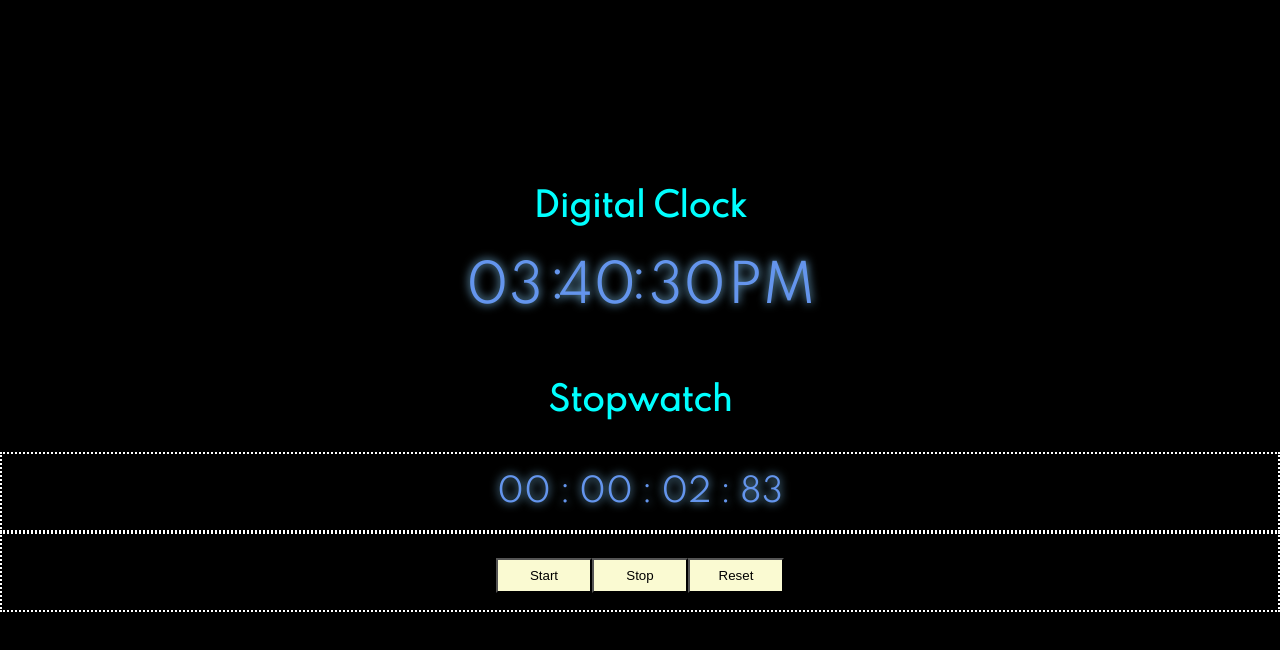
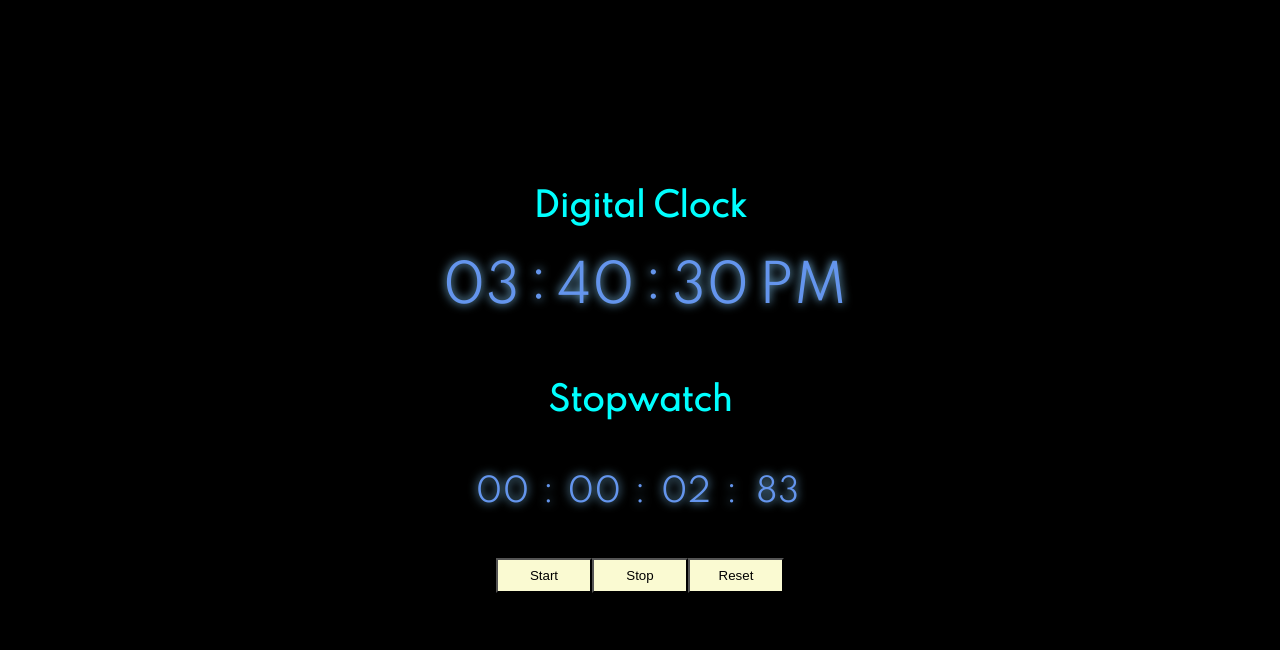
Before and after one commit to okhouja/Digital_Clock, a website: page src/index.html in a window 1280 px wide. Both pictures are taken after a click on the button "Start". Drawn offline with nearby package versions, Linux system fonts and the light colour scheme; files that its build step writes are made by us from their sources.

Commit message:
stop watch

```diff
--- a/src/index.html
+++ b/src/index.html
@@ -11,18 +11,24 @@
       <h1>Digital Clock</h1>
       <div class="clock">
         <p id="hourClockDisplay" class="hr" onload="clock()"></p>
-        <p class="dobule1">:</p>
-
+        <p class="dobule">:</p>
         <p id="minClockDisplay" class="min" onload="clock()"></p>
-        <p class="dobule2">:</p>
-
+        <p class="dobule">:</p>
         <p id="secClockDisplay" class="sec" onload="clock()"></p>
         <p id="merClockDisplay" onload="clock()"></p>
       </div>
 
       <div class="stop-watch-div"></div>
       <h2>Stopwatch</h2>
-      <div id="stopwatch">00 : 00 : 00 : 00</div>
+      <div id="stopwatch">
+        <p id="hr">00</p>
+        <p id="dobule1">:</p>
+        <p id="min">00</p>
+        <p id="dobule2">:</p>
+        <p id="sec">00</p>
+        <p id="dobule3">:</p>
+        <p id="milSec">00</p>
+      </div>
       <ul id="buttons">
         <li><button class="start" onclick="startTimer()">Start</button></li>
         <li><button class="stop" onclick="stopTimer()">Stop</button></li>
--- a/src/scripts/index.js
+++ b/src/scripts/index.js
@@ -38,7 +38,10 @@ clock();
 
 // stop wacth design
 
-const timer = document.getElementById("stopwatch");
+const timerHr = document.getElementById("hr");
+const timerMin = document.getElementById("min");
+const timerSec = document.getElementById("sec");
+const timerMilSec = document.getElementById("milSec");
 
 let hr = 0;
 let min = 0;
@@ -93,7 +96,10 @@ function timerCycle() {
       hr = "0" + hr;
     }
 
-    timer.innerHTML = hr + " : " + min + " : " + sec + " : " + milSec;
+    timerHr.innerHTML = hr;
+    timerMin.innerHTML = min;
+    timerSec.innerHTML = sec;
+    timerMilSec.innerHTML = milSec;
 
     setTimeout("timerCycle()", 10);
   }
--- a/src/scss/abstracts/_variables.scss
+++ b/src/scss/abstracts/_variables.scss
@@ -18,14 +18,7 @@ body {
 .clock {
   display: flex;
   justify-content: center;
-  // align-content: center;
-  // align-items: center;
-  // width: 100%;
-  // height: 5rem;
   font-size: 3.2rem;
-  // border: 2px red dotted;
-  // letter-spacing: 5px;
-
   text-shadow: 0px 0px 10px lightskyblue;
 }
 .hr,
@@ -33,25 +26,13 @@ body {
 .sec {
   display: flex;
   justify-content: space-around;
-  width: 5rem;
-
-  // padding-top: 10px;
+  width: 6rem;
 }
-.dobule1,
-.dobule2 {
+.dobule {
   display: flex;
-  justify-content: center;
   align-items: center;
-  align-content: center;
   padding-top: 10px;
-  width: 10px;
   height: 40px;
-}
-.dobule1 {
-  padding-left: 13px;
-}
-.dobule2 {
-  padding-right: 7px;
 }
 
 h1,
@@ -65,7 +46,6 @@ h2 {
   color: aqua;
 }
 .wrapper {
-  // margin: auto;
   display: flex;
   flex-direction: column;
 }
@@ -73,31 +53,27 @@ h2 {
 .stop-watch-div {
   padding-top: 4rem;
 }
-// #buttons {
-//   margin: auto;
-//   display: flex;
-//   justify-content: center;
-//   align-content: flex-start;
-//   align-items: center;
-//   width: 60%;
-//   height: 5rem;
-//   list-style: none;
-//   font-size: 2rem;
-//   text-shadow: 0px 0px 10px lightskyblue;
-// }
+
 #buttons,
 #stopwatch {
   display: flex;
   justify-content: center;
-  // padding-left: 44rem;
   align-content: center;
   align-items: center;
   width: 100%;
   height: 5rem;
   list-style: none;
   font-size: 2rem;
-  border: 2px white dotted;
   text-shadow: 0px 0px 10px lightskyblue;
+}
+
+#hr,
+#min,
+#sec,
+#milSec {
+  display: flex;
+  justify-content: center;
+  width: 5rem;
 }
 
 .start,
```
